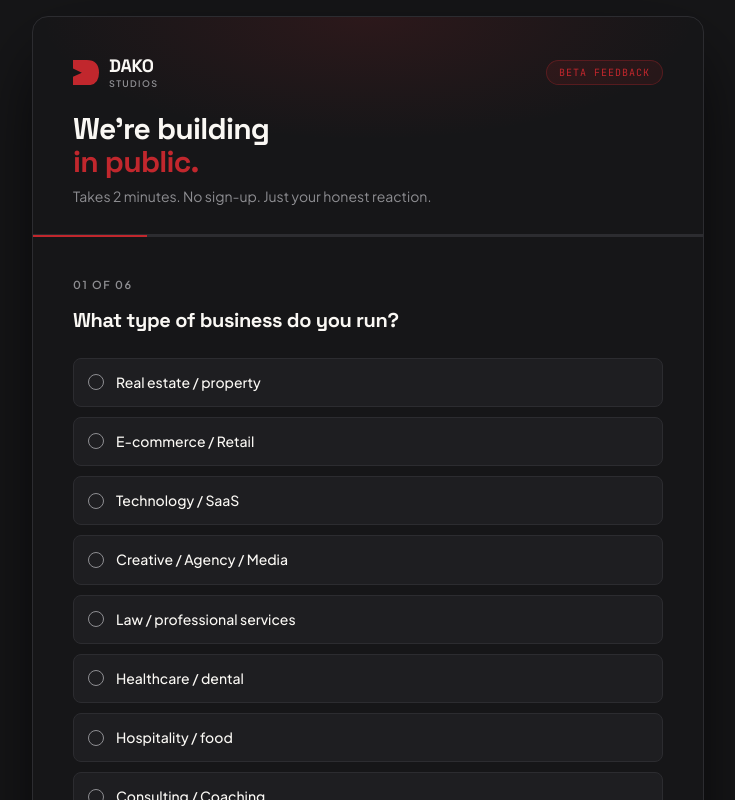
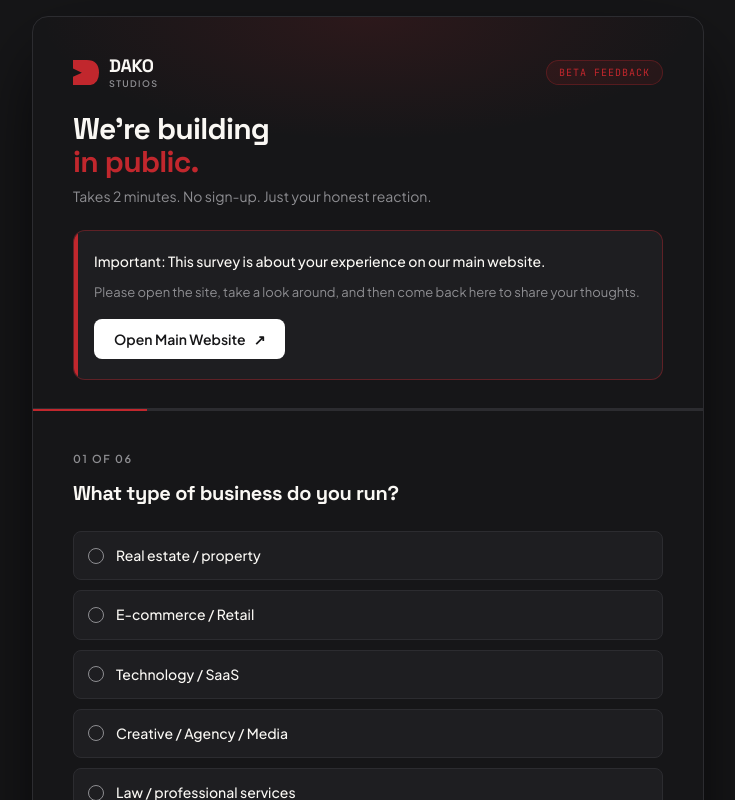
Before and after one commit to DakolMasiyer/dako-studios-website, a Next.js app: page /public-beta in a window 1280 px wide. Shown: the top 800 px of the page, without its empty margins (272-1007 px from the left). Built offline with nearby package versions, Linux system fonts and the light colour scheme.

Commit message:
feat(beta): add prominent notice to visit main website before giving feedback

```diff
--- a/src/app/public-beta/page.tsx
+++ b/src/app/public-beta/page.tsx
@@ -91,7 +91,25 @@ export default function DakoBetaFeedbackPage() {
           <h1 className="font-display font-extrabold text-3xl tracking-tight text-[#FAF8F4] mb-2 leading-[1.1]">
             We're building<br /><span className="text-primary">in public.</span>
           </h1>
-          <p className="text-[#8E8E92] text-sm m-0">Takes 2 minutes. No sign-up. Just your honest reaction.</p>
+          <p className="text-[#8E8E92] text-sm mb-6">Takes 2 minutes. No sign-up. Just your honest reaction.</p>
+
+          <div className="bg-[#1E1E21] border border-primary/40 rounded-xl p-5 relative overflow-hidden">
+            <div className="absolute top-0 left-0 w-1 h-full bg-primary"></div>
+            <p className="text-[#FAF8F4] text-sm mb-3 font-medium">
+              Important: This survey is about your experience on our main website.
+            </p>
+            <p className="text-[#8E8E92] text-[13px] mb-4">
+              Please open the site, take a look around, and then come back here to share your thoughts.
+            </p>
+            <a
+              href="/"
+              target="_blank"
+              rel="noopener noreferrer"
+              className="inline-flex items-center justify-center bg-white text-background hover:bg-gray-200 px-5 py-2.5 rounded-lg text-sm font-semibold transition-all active:scale-95"
+            >
+              Open Main Website <span className="ml-2">↗</span>
+            </a>
+          </div>
         </div>
 
         {/* Progress Bar */}
```
